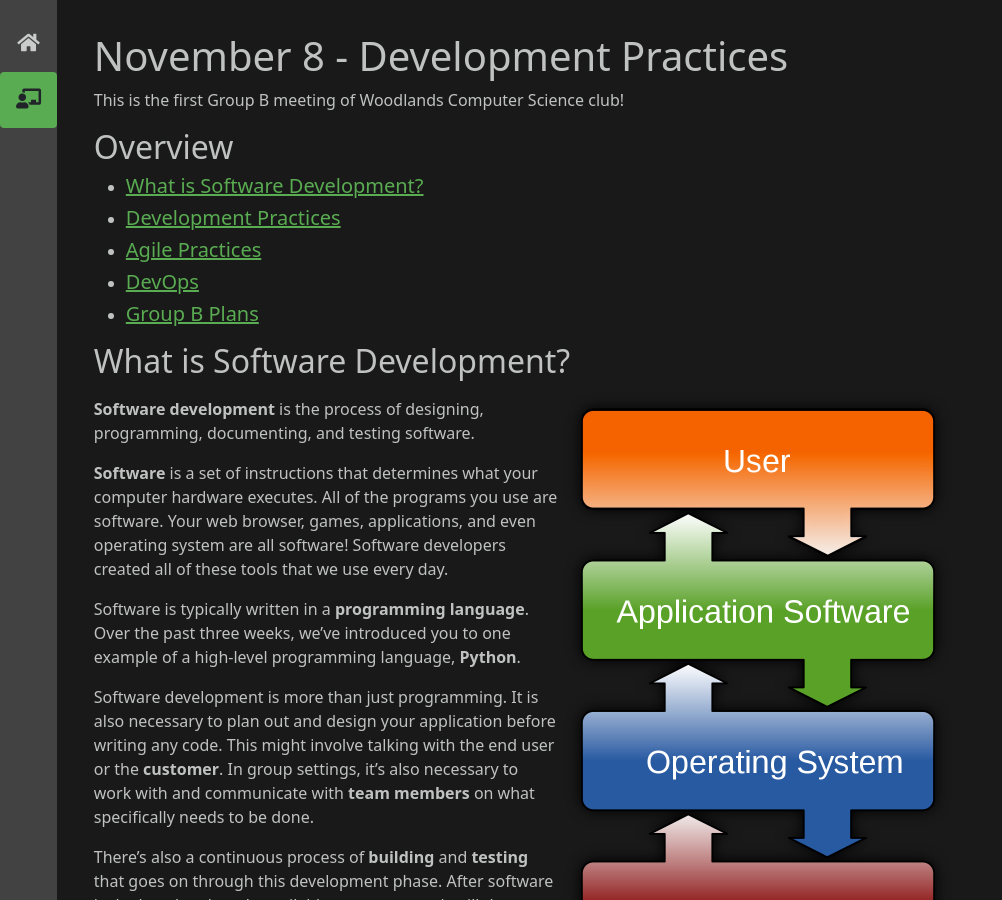
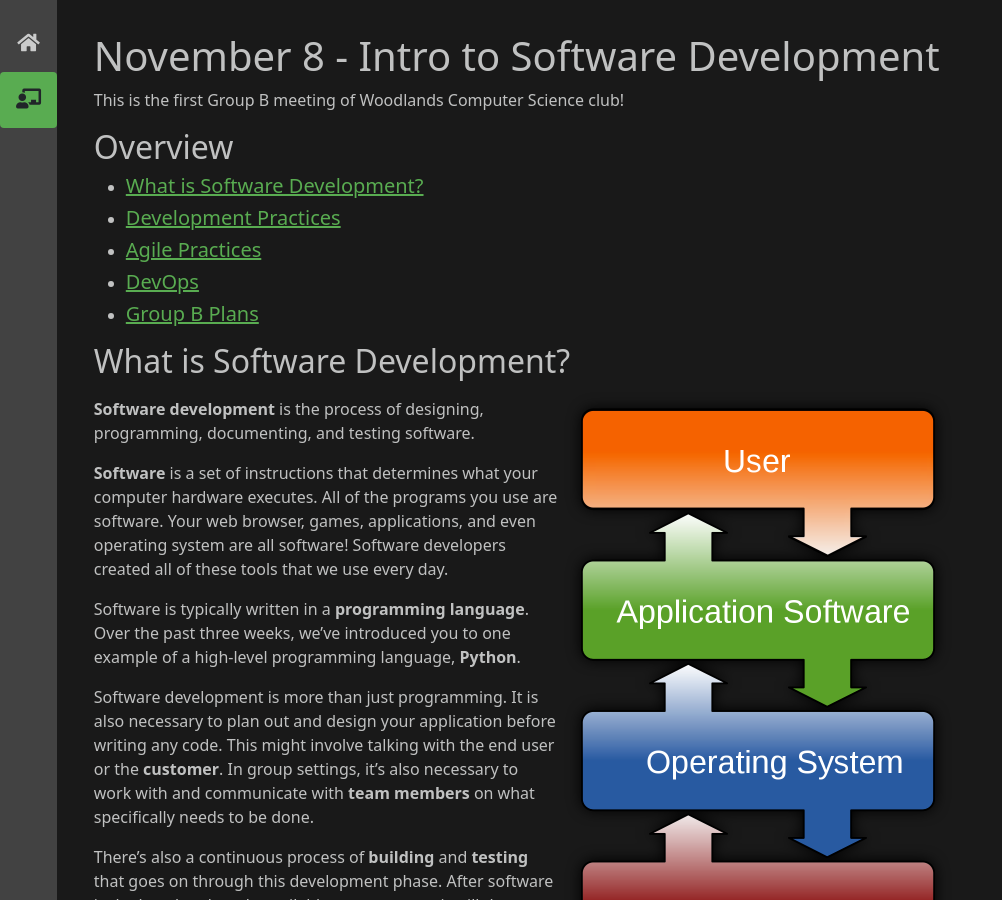
Before and after one commit to vishnupsatish/woodlands-cs-website, a Jekyll site: the page built from _posts/2021-11-08-lesson-4.md, in a window 1280 px wide and 900 px high. Shown: the whole window, without its empty margins (0-1002 px from the left). Built offline with Jekyll 4.4.1, drawn with Linux system fonts in a browser that asks for light colours; nearby versions of some CDN libraries.

Commit message:
refactor lesson 4 name
Signed-off-by: Nathan13888 <29968201+Nathan13888@users.noreply.github.com>

```diff
--- a/_posts/2021-11-08-lesson-4.md
+++ b/_posts/2021-11-08-lesson-4.md
@@ -1,12 +1,12 @@
 ---
 layout: default
-title: November 8 - Development Practices
+title: November 8 - Intro to Software Development
 date: 2021-11-04 00.00.00 -0400
 categories: group-b
 current_page: lessons
 code_editor: true
 ---
-# November 8 - Development Practices
+# November 8 - Intro to Software Development
 This is the first Group B meeting of Woodlands Computer Science club!
 
 ## Overview
```
